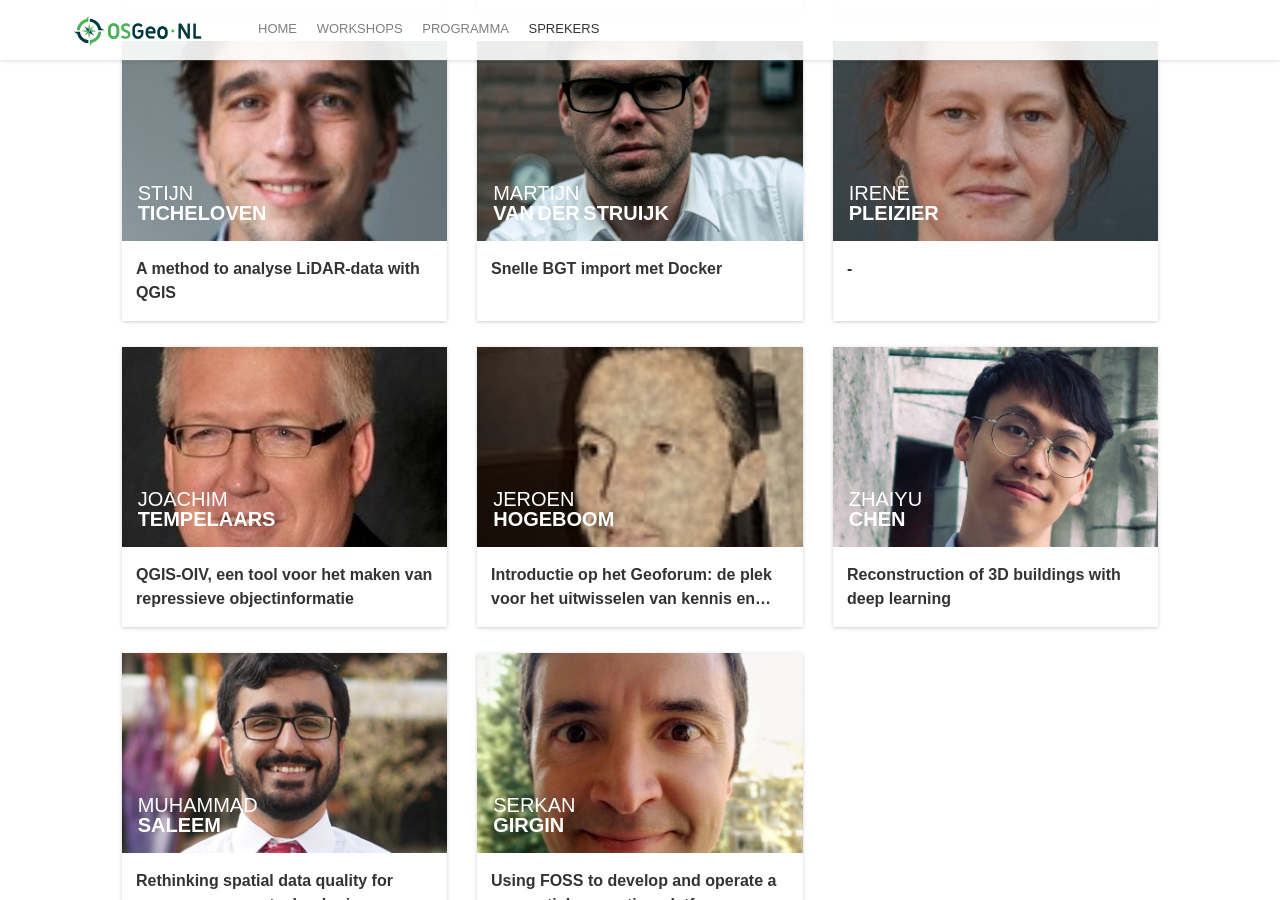
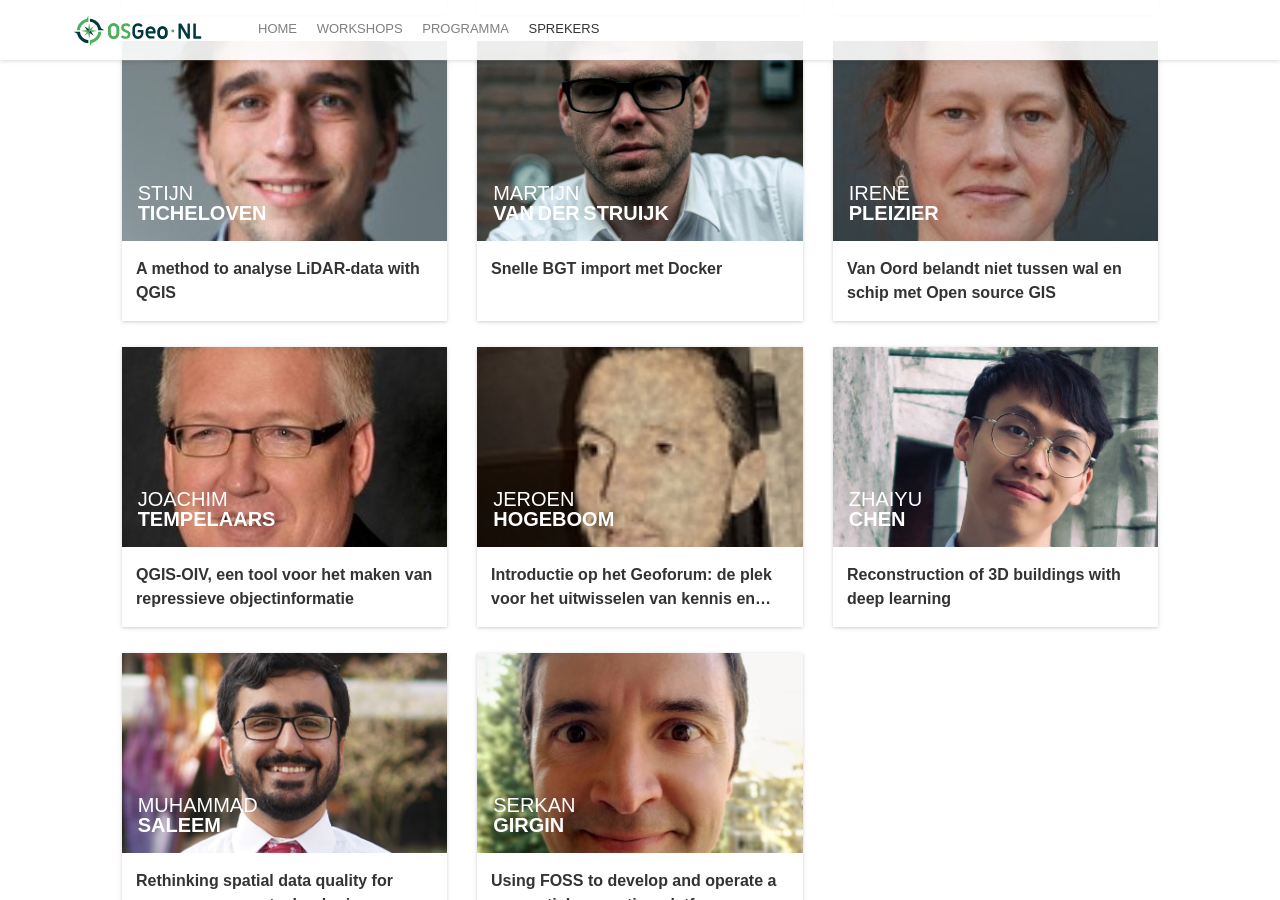
Before and after one commit to foss4gnl/2021.foss4g.nl, a Jekyll site: the page built from speakers.html, in a window 1280 px wide and 900 px high, scrolled down 3030 px. Built offline with Jekyll 4.4.1, drawn with Linux system fonts in a browser that asks for light colours; nearby versions of some CDN libraries; some web fonts are replaced; comment, search, counter and statistics services are not loaded.

Commit message:
Update sessions.yml

```diff
--- a/_data/sessions.yml
+++ b/_data/sessions.yml
@@ -70,9 +70,11 @@
   language: "NL"
 -
   id: 104
-  title: "-"
+  title: "Van Oord belandt niet tussen wal en schip met Open source GIS"
   subtype: presentation
-  description: "-"
+  description: "In deze presentatie ga ik in op de oplossing die Van Oord heeft gekozen op het gebied van open source gis. Daarnaast kijken we naar toekomstige kansen en uitdagingen die het gebruik van open source GIS software met zich meebrengen.
+
+"
   speakers: [28]
   language: "NL"
 -
```
